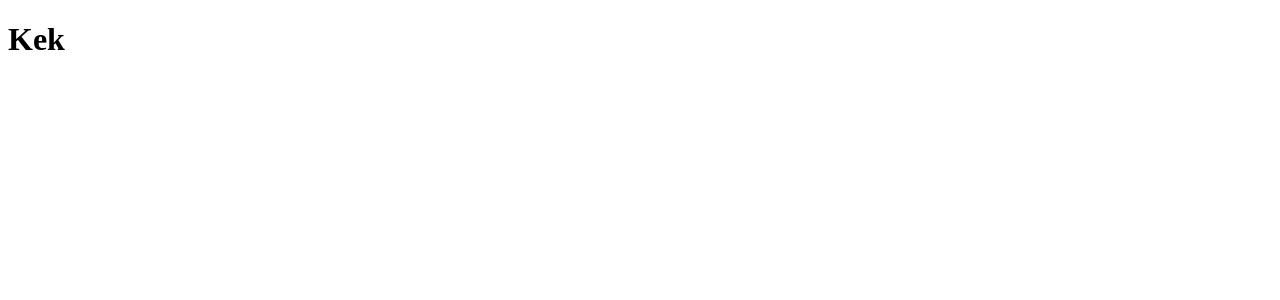
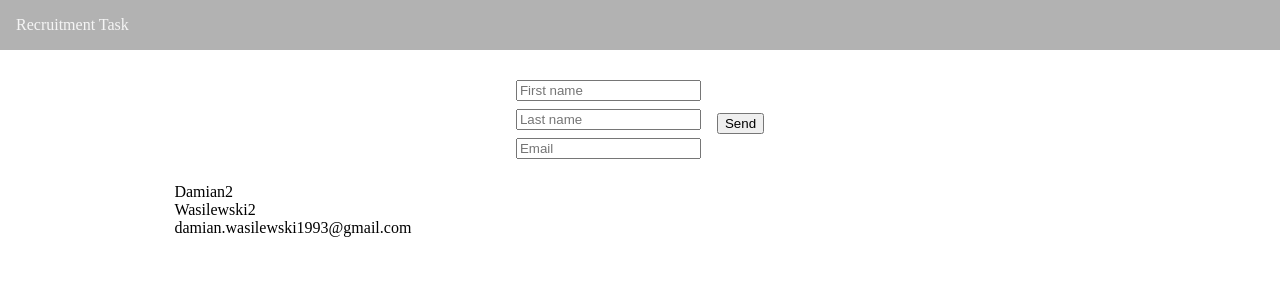
Before and after one commit to DamianWasilewski/RecruitmentTask, a React (Create React App) app in the folder client/: page / in a window 1280 px wide. Shown: the top 300 px of the page. Built offline with nearby package versions, Linux system fonts and the light colour scheme.

Commit message:
Added components in basic form with display options.

```diff
--- a/client/src/App.js
+++ b/client/src/App.js
@@ -1,12 +1,13 @@
 import React, { Component } from 'react';
 
 import './App.css';
+import AppContainer from './containers/AppContainer/AppContainer';
 
 class App extends Component {
   render() {
     return (
       <div className="App">
-        <h1>Kek</h1>
+        <AppContainer />
       </div>
     );
   }
--- /dev/null
+++ b/client/src/components/Detail/Detail.js
@@ -0,0 +1,13 @@
+import React from 'react';
+
+import './Detail.css';
+
+const detail = (props) => (
+  <div className='Detail'>
+    <div className='firstName'>{props.firstName}</div>
+    <div className='lastName'>{props.lastName}</div>
+    <div className='email'>{props.email}</div>
+  </div>
+);
+
+export default detail;
--- a/client/src/components/Form/Form.css
+++ b/client/src/components/Form/Form.css
@@ -0,0 +1,29 @@
+.formContainer {
+  margin: 5rem auto auto auto;
+}
+
+.form {
+  display: flex;
+  flex-flow: row wrap;
+  justify-content: center;
+}
+
+.form form {
+  display: flex;
+}
+
+.inputs {
+  display: flex;
+  flex-flow: column;
+}
+
+.inputs * {
+  margin: 0 0 0.5rem 0;
+}
+
+.buttonSpace {
+  display: flex;
+  justify-content: center;
+  align-items: center;
+  margin-left: 1rem;
+}
--- a/client/src/components/Form/Form.js
+++ b/client/src/components/Form/Form.js
@@ -0,0 +1,44 @@
+import React, { Component } from 'react';
+import { CSSTransition, TransitionGroup } from 'react-transition-group';
+
+import Detail from '../Detail/Detail';
+
+import './Form.css';
+
+class Form extends Component {
+  state = {
+        id: 1,
+        firstName: 'Damian2',
+        lastName: 'Wasilewski2',
+        email:  'damian.wasilewski1993@gmail.com'
+
+  }
+
+  render() {
+    const { userDetails } = this.state;
+    return (
+      <div className='formContainer'>
+        <div className='form'>
+          <form>
+            <div className='inputs'>
+              <input type='text'  placeholder='First name'/>
+              <input type='text'  placeholder='Last name'/>
+              <input type='text'  placeholder='Email'/>
+            </div>
+            <div className='buttonSpace'>
+              <button>Send</button>
+            </div>
+          </form>
+        </div>
+        <div className='details'>
+          <ul>
+            <Detail key={this.state.id} firstName={this.state.firstName} lastName={this.state.lastName} email={this.state.email} />
+          </ul>
+        </div>
+      </div>
+    );
+  }
+
+}
+
+export default Form;
--- a/client/src/components/Navbar/Navbar.css
+++ b/client/src/components/Navbar/Navbar.css
@@ -0,0 +1,18 @@
+.navbar {
+  background: rgba(0, 0, 0, 0.3);
+  width: 100%;
+  position: fixed;
+  top: 0;
+  left: 0;
+  display: flex;
+  font-family: 'Merriweather', serif;
+}
+
+.navbar a {
+  justify-content: flex-start;
+  align-content: center;
+  padding: 1rem;
+  text-decoration: none;
+  color: whitesmoke;
+  cursor: default;
+}
--- a/client/src/components/Navbar/Navbar.js
+++ b/client/src/components/Navbar/Navbar.js
@@ -0,0 +1,13 @@
+import React from 'react';
+
+import './Navbar.css';
+
+
+const navbar = (props) => (
+  <div className='navbar'>
+    <a href=''>Recruitment Task</a>
+  </div>
+);
+
+
+export default navbar;
--- a/client/src/containers/AppContainer/AppContainer.css
+++ b/client/src/containers/AppContainer/AppContainer.css
@@ -0,0 +1,4 @@
+.container {
+  width: 80%;
+  margin: auto;
+}
--- a/client/src/containers/AppContainer/AppContainer.js
+++ b/client/src/containers/AppContainer/AppContainer.js
@@ -0,0 +1,25 @@
+import React, { Component } from 'react';
+import axios from 'axios';
+
+import Navbar from '../../components/Navbar/Navbar';
+import Form from '../../components/Form/Form';
+
+import './AppContainer.css';
+
+class AppContainer extends Component {
+
+  render () {
+    return (
+      <div>
+        <div>
+          <Navbar />
+        </div>
+          <div className='container'>
+            <Form />
+          </div>
+      </div>
+    )
+  }
+}
+
+export default AppContainer;
```
Also changed, not shown: client/src/components/Detail/Detail.css (added).
